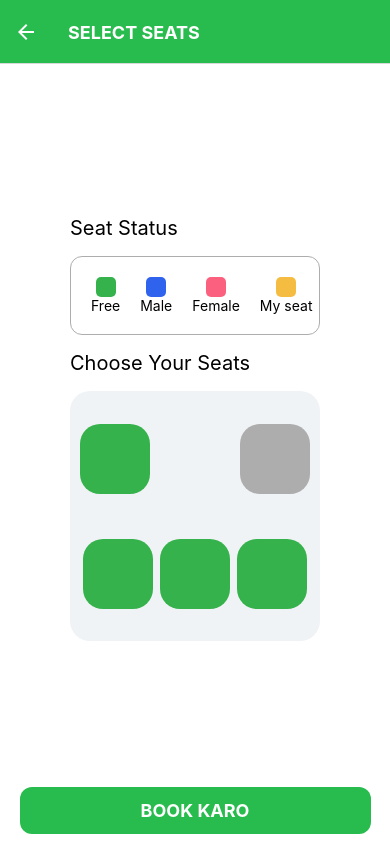
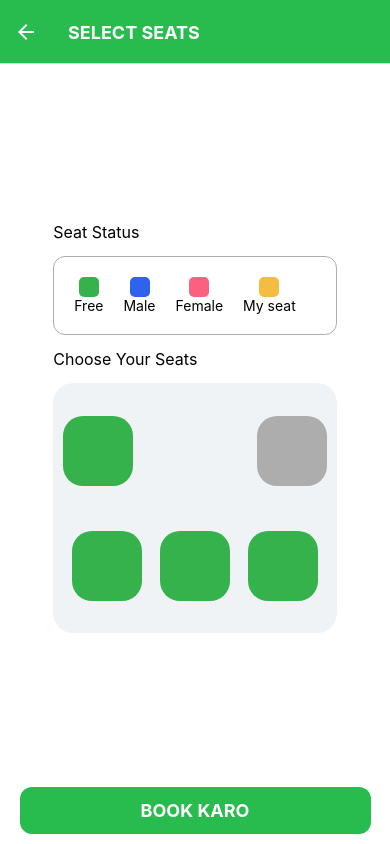
Before and after one commit to Laiba-Shahid/car-pooling-app, a React Native app: screen /Capacity in a window 390 px wide. Built offline with nearby package versions, Linux system fonts and the light colour scheme.

Commit message:
no major change

```diff
--- a/Screens/CapacityScreen.js
+++ b/Screens/CapacityScreen.js
@@ -55,10 +55,10 @@ const CapacityScreen = () => {
 
             <View>
                 <View>
-                    <Text style={{ ...GlobalStyles.leftmainheader, ...GlobalStyles.mainmargintop, ...GlobalStyles.mainmarginbottom }}>
+                    <Text style={{ ...GlobalStyles.leftSubheader, ...GlobalStyles.mainmargintop, ...GlobalStyles.mainmarginbottom }}>
                         Seat Status
                     </Text>
-                    <View style={{ borderRadius: 12, width: 250, borderWidth: 1, borderColor: '#ADADAD', padding: 20 }}
+                    <View style={{ borderRadius: 12, width: "100%", borderWidth: 1, borderColor: '#ADADAD', padding: 20 }}
                     >
                         <View style={{ flexDirection: 'row' }}>
                             <View style={{ alignItems: 'center', marginRight: 20 }}>
@@ -86,10 +86,10 @@ const CapacityScreen = () => {
                     </View>
                 </View>
                 <View >
-                    <Text style={{ ...GlobalStyles.leftmainheader, ...GlobalStyles.mainmarginbottom, ...GlobalStyles.mainmargintop }}>
+                    <Text style={{ ...GlobalStyles.leftSubheader, ...GlobalStyles.mainmarginbottom, ...GlobalStyles.mainmargintop }}>
                         Choose Your Seats
                     </Text>
-                    <View style={{ width: 250, height: 250, backgroundColor: "#f0f3f5", borderRadius: 20, justifyContent: 'space-around', padding: 10, alignSelf: 'center' }}>
+                    <View style={{ width: "100%", height: 250, backgroundColor: "#f0f3f5", borderRadius: 20, justifyContent: 'space-around', padding: 10, alignSelf: 'center' }}>
                         <View style={{ flexDirection: 'row', justifyContent: 'space-between' }}>
                             <TouchableOpacity style={{ width: 70, height: 70, backgroundColor: "#35b24c", borderRadius: 20, justifyContent: 'space-between' }} id={'s1'} onPress={() => selectSeat('s1')} />
 
@@ -111,9 +111,18 @@ const CapacityScreen = () => {
                         </View>
                     </View>
                 </View>
+
+
+
             </View>
 
+
+
+
+
             <FullButton buttonAction={() => { console.log('ride started page ') }} title={'BOOK KARO'} />
+
+
         </View >
     );
 };
--- a/package.json
+++ b/package.json
@@ -20,7 +20,8 @@
     "react-native": "0.69.5",
     "react-native-gesture-handler": "~2.5.0",
     "react-native-safe-area-context": "4.3.1",
-    "react-native-screens": "~3.15.0"
+    "react-native-screens": "~3.15.0",
+    "react-native-vector-icons": "^9.2.0"
   },
   "devDependencies": {
     "@babel/core": "^7.12.9"
```
Also changed, not shown: 1 other file (tests, documents, lock files or other folders).
